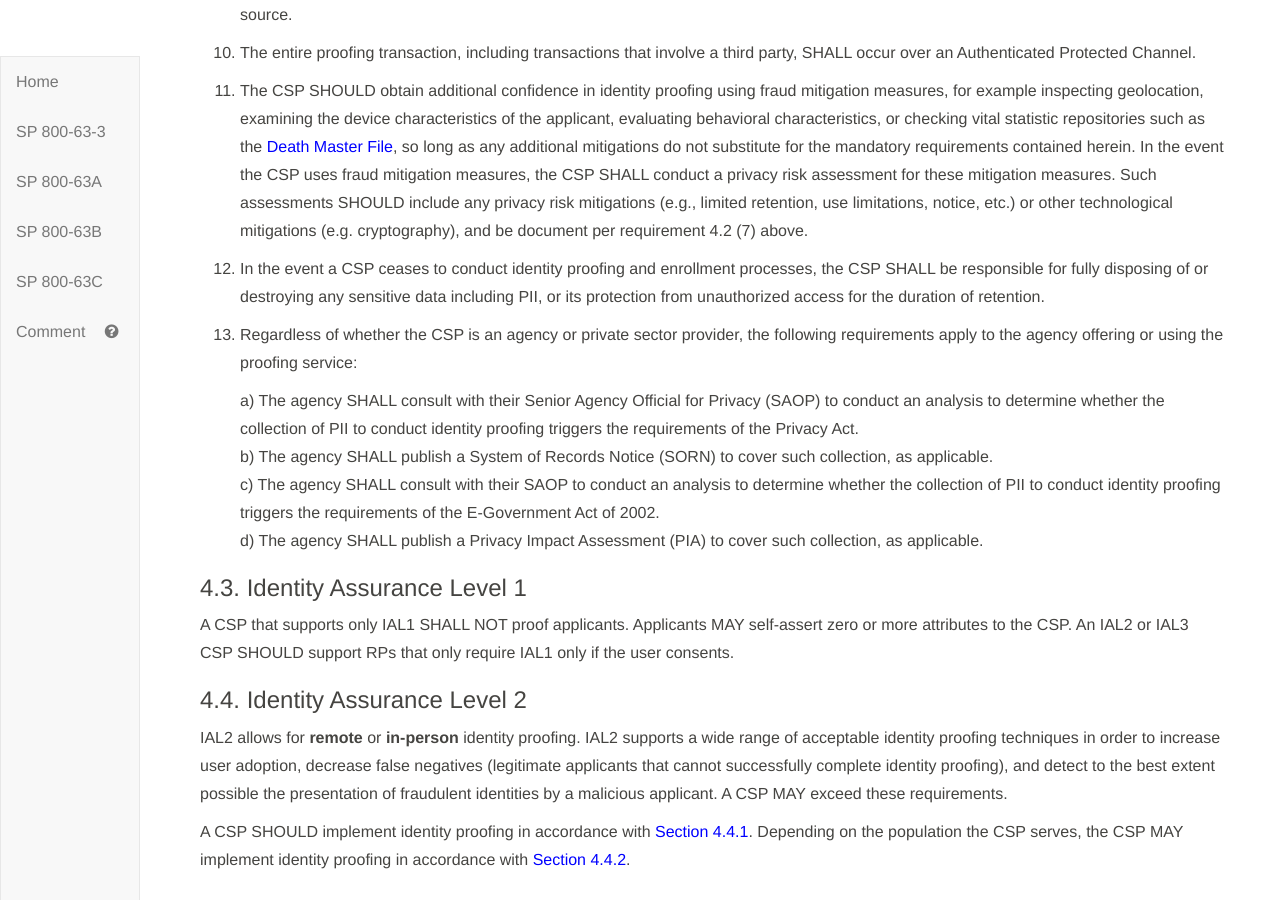
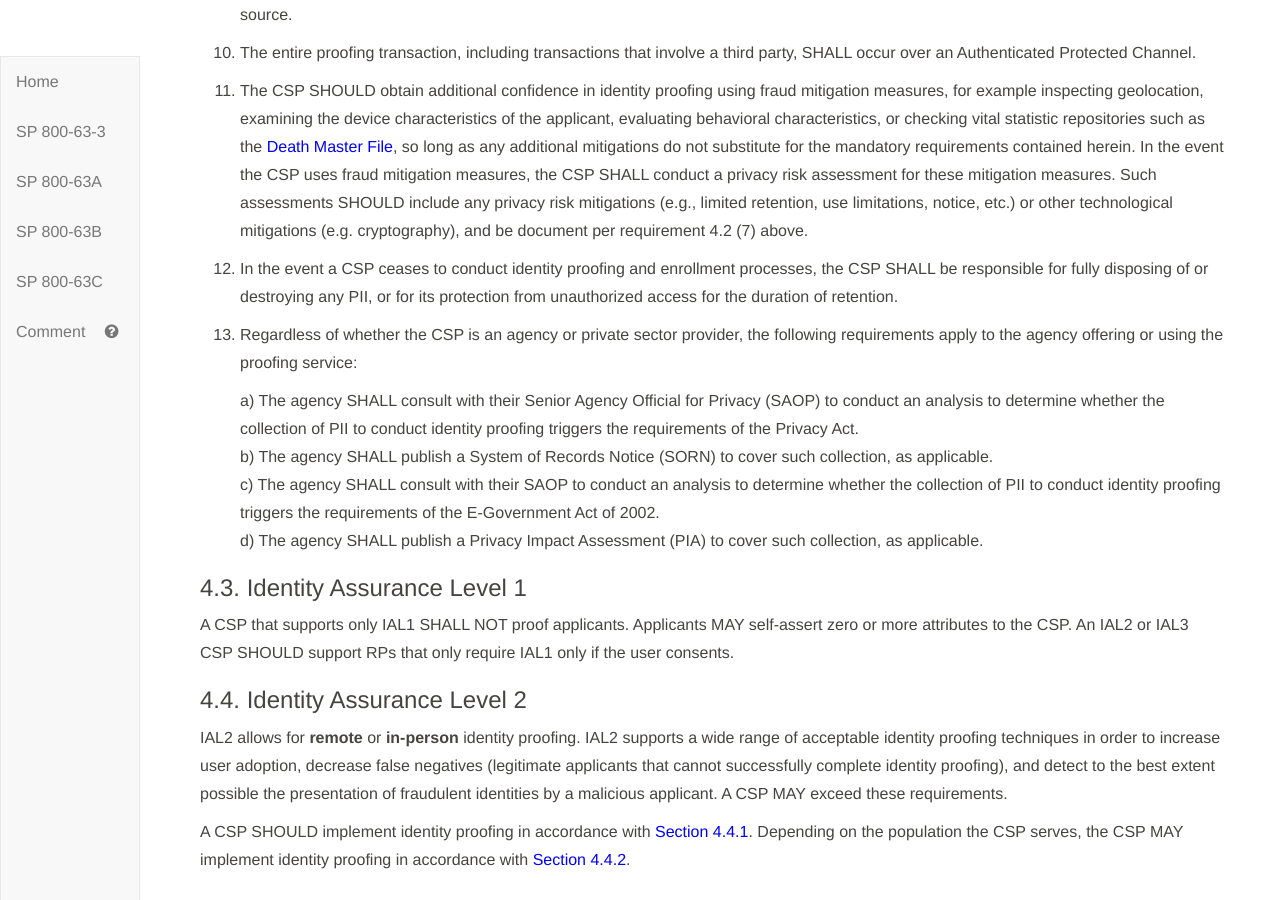
Before and after one commit to usnistgov/800-63-3, a Jekyll site: the page built from sp800-63a/sec4_ial.md, in a window 1280 px wide and 900 px high, scrolled down 1483 px. Built offline with Jekyll 4.4.1, drawn with Linux system fonts in a browser that asks for light colours; our own code applies the rules of GitHub Pages for plain Markdown files.

Commit message:
Closes #1039

```diff
--- a/sp800-63a/sec4_ial.md
+++ b/sp800-63a/sec4_ial.md
@@ -61,7 +61,7 @@ The following requirements apply to any CSP performing identity proofing at IAL2
 
 11. <a name="gr13"></a>The CSP SHOULD obtain additional confidence in identity proofing using fraud mitigation measures, for example inspecting geolocation, examining the device characteristics of the applicant, evaluating behavioral characteristics, or checking vital statistic repositories such as the [Death Master File](https://www.ssdmf.com/Library/InfoManage/Guide.asp?FolderID=1), so long as any additional mitigations do not substitute for the mandatory requirements contained herein. In the event the CSP uses fraud mitigation measures, the CSP SHALL conduct a privacy risk assessment for these mitigation measures. Such assessments SHOULD include any privacy risk mitigations (e.g., limited retention, use limitations, notice, etc.) or other technological mitigations (e.g. cryptography), and be document per requirement 4.2 (7) above.
 
-12. In the event a CSP ceases to conduct identity proofing and enrollment processes, the CSP SHALL be responsible for fully disposing of or destroying any sensitive data including PII, or its protection from unauthorized access for the duration of retention.
+12. In the event a CSP ceases to conduct identity proofing and enrollment processes, the CSP SHALL be responsible for fully disposing of or destroying any PII, or for its protection from unauthorized access for the duration of retention.
 
 13. Regardless of whether the CSP is an agency or private sector provider, the following requirements apply to the agency offering or using the proofing service:
 
```
